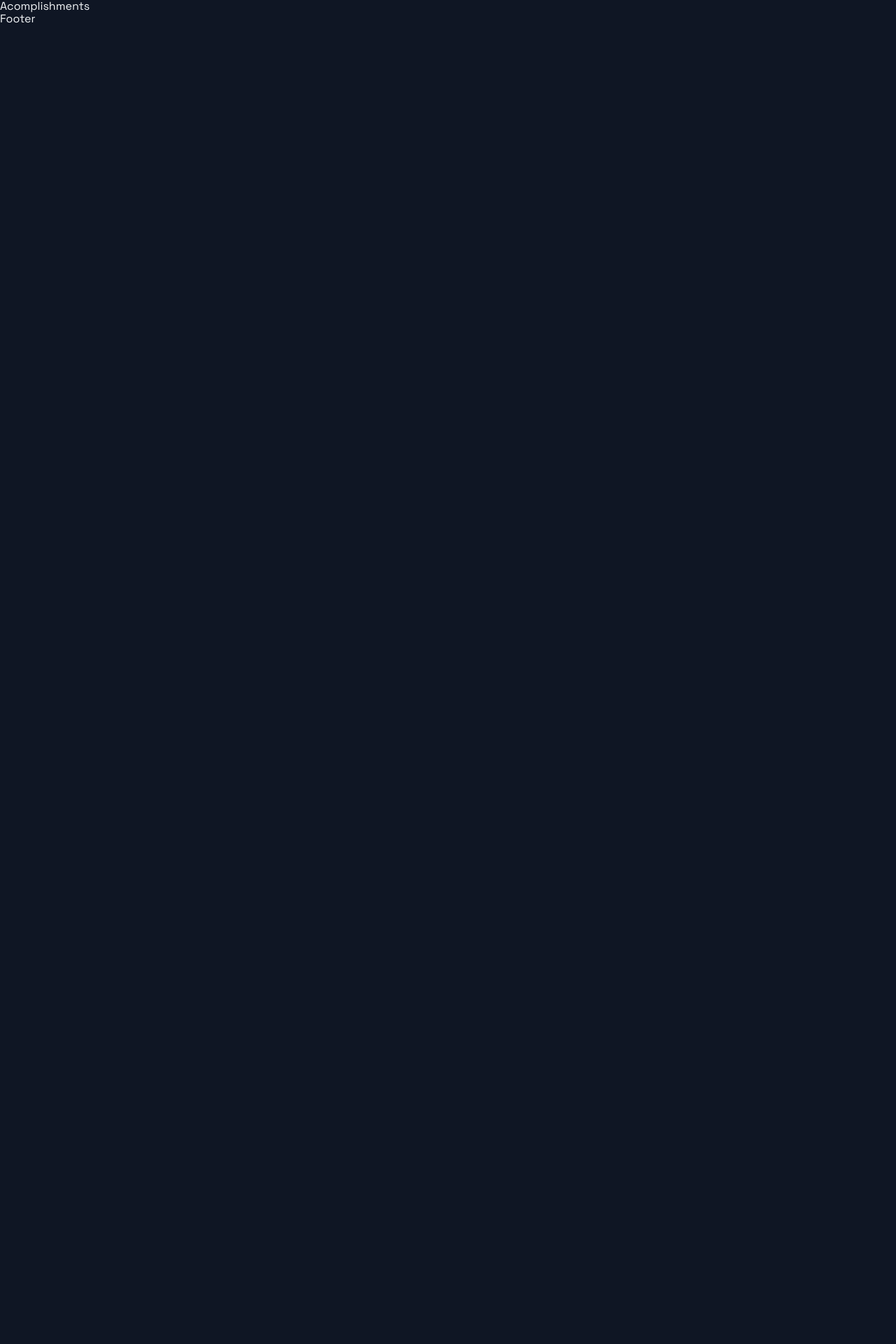
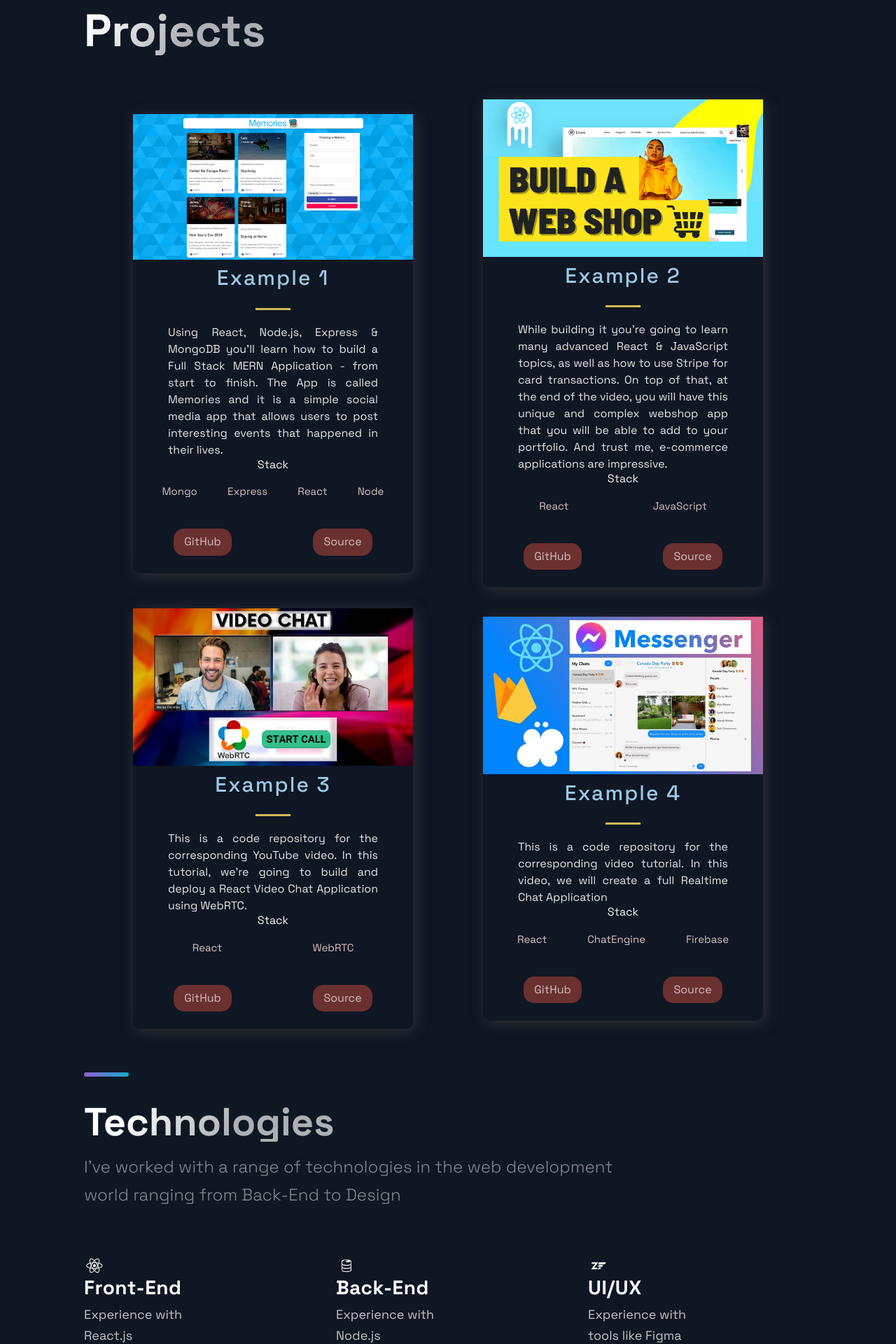
Before and after one commit to bamarin7/portfolio_website_v2, a Next.js app: page / in a window 1280 px wide. Shown: the part 742-2662 px from the top of the page at 70% size. Before the commit the page ends 800 px from the top, so only its background shows below. Built offline with nearby package versions, Linux system fonts and the light colour scheme.

Commit message:
Projects and Tech Sections

```diff
--- a/src/components/Projects/Projects.js
+++ b/src/components/Projects/Projects.js
@@ -5,9 +5,34 @@ import { Section, SectionDivider, SectionTitle } from '../../styles/GlobalCompon
 import { projects } from '../../constants/constants';
 
 const Projects = () => (
-  <div>
-    Projects
-  </div>
+  <Section nopadding id='projects'>
+    <SectionDivider />
+    <SectionTitle main>Projects</SectionTitle>
+    <GridContainer>
+      {projects.map(({ id, image, title, description, tags, source, visit }) => (
+        <BlogCard key={id}>
+          <Img src={image} />
+          <TitleContent>
+            <HeaderThree title>{title}</HeaderThree>
+            <Hr />
+          </TitleContent>
+          <CardInfo>{description}</CardInfo>
+          <div>
+            <TitleContent>Stack</TitleContent>
+            <TagList>
+              {tags.map((tag, i) => (
+                <Tag key={i}>{tag}</Tag>
+              ))}
+            </TagList>
+          </div>
+          <UtilityList>
+            <ExternalLinks href={visit}>GitHub</ExternalLinks>
+            <ExternalLinks href={source}>Source</ExternalLinks>
+          </UtilityList>
+        </BlogCard>
+      ))}
+    </GridContainer>
+  </Section>
 );
 
 export default Projects;
--- a/src/components/Technologies/Technologies.js
+++ b/src/components/Technologies/Technologies.js
@@ -4,9 +4,44 @@ import { Section, SectionDivider, SectionText, SectionTitle } from '../../styles
 import { List, ListContainer, ListItem, ListParagraph, ListTitle } from './TechnologiesStyles';
 
 const Technologies = () =>  (
-  <div>
-    Technologies
-  </div>
+  <Section id='tech'>
+    <SectionDivider />
+    <br />
+    <br />
+    <SectionTitle>Technologies</SectionTitle>
+    <SectionText>
+      I've worked with a range of technologies in the web development world ranging from Back-End to Design
+    </SectionText>
+    <List>
+      <ListItem>
+        <DiReact size='3rem' />
+        <ListContainer>
+          <ListTitle>Front-End</ListTitle>
+          <ListParagraph>
+            Experience with <br /> React.js
+          </ListParagraph>
+        </ListContainer>
+      </ListItem>
+      <ListItem>
+        <DiFirebase size='3rem' />
+        <ListContainer>
+          <ListTitle>Back-End</ListTitle>
+          <ListParagraph>
+            Experience with <br /> Node.js
+          </ListParagraph>
+        </ListContainer>
+      </ListItem>
+      <ListItem>
+        <DiZend size='3rem' />
+        <ListContainer>
+          <ListTitle>UI/UX</ListTitle>
+          <ListParagraph>
+            Experience with <br /> tools like Figma
+          </ListParagraph>
+        </ListContainer>
+      </ListItem>
+    </List>
+  </Section>
 );
 
 export default Technologies;
--- a/src/constants/constants.js
+++ b/src/constants/constants.js
@@ -1,6 +1,6 @@
 export const projects = [
   {
-    title: 'MERN Memories',
+    title: 'Example 1',
     description: "Using React, Node.js, Express & MongoDB you'll learn how to build a Full Stack MERN Application - from start to finish. The App is called Memories and it is a simple social media app that allows users to post interesting events that happened in their lives.",
       image: '/images/1.png',
       tags: ['Mongo', 'Express', 'React', 'Node'],
@@ -9,7 +9,7 @@ export const projects = [
     id: 0,
   },
   {
-    title: 'E-Commerce',
+    title: 'Example 2',
     description:"While building it you're going to learn many advanced React & JavaScript topics, as well as how to use Stripe for card transactions. On top of that, at the end of the video, you will have this unique and complex webshop app that you will be able to add to your portfolio. And trust me, e-commerce applications are impressive.",
     image: '/images/2.png',
     tags: ['React', 'JavaScript'],
@@ -18,7 +18,7 @@ export const projects = [
     id: 1,
   },
   {
-    title: 'WebRTC App',
+    title: 'Example 3',
     description: "This is a code repository for the corresponding YouTube video. In this tutorial, we're going to build and deploy a React Video Chat Application using WebRTC.",
       image: '/images/3.jpg',
       tags: ['React', 'WebRTC'],
@@ -27,7 +27,7 @@ export const projects = [
     id: 2,
   },
   {
-    title: 'Unichat',
+    title: 'Example 4',
     description: "This is a code repository for the corresponding video tutorial. In this video, we will create a full Realtime Chat Application",
     image: '/images/4.jpg',
     tags: ['React', 'ChatEngine', 'Firebase'],
--- a/src/styles/GlobalComponents/index.js
+++ b/src/styles/GlobalComponents/index.js
@@ -9,6 +9,7 @@ export const Section = styled.section`
   box-sizing: content-box;
   position: relative;
   overflow: hidden;
+  // height: 100vh;
   grid-template-columns: 1fr 1fr;
 
   @media ${(props) => props.theme.breakpoints.md} {
```
